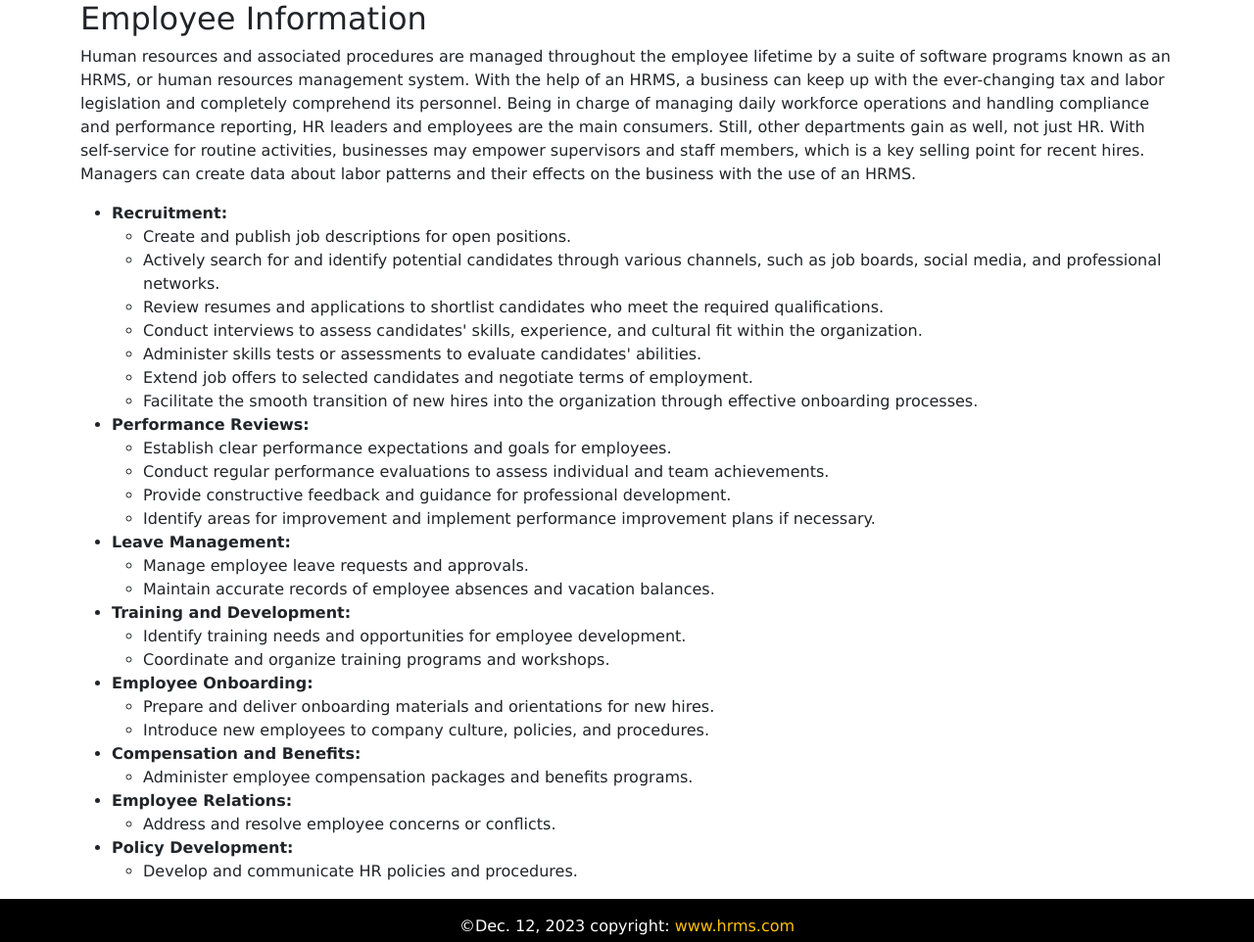
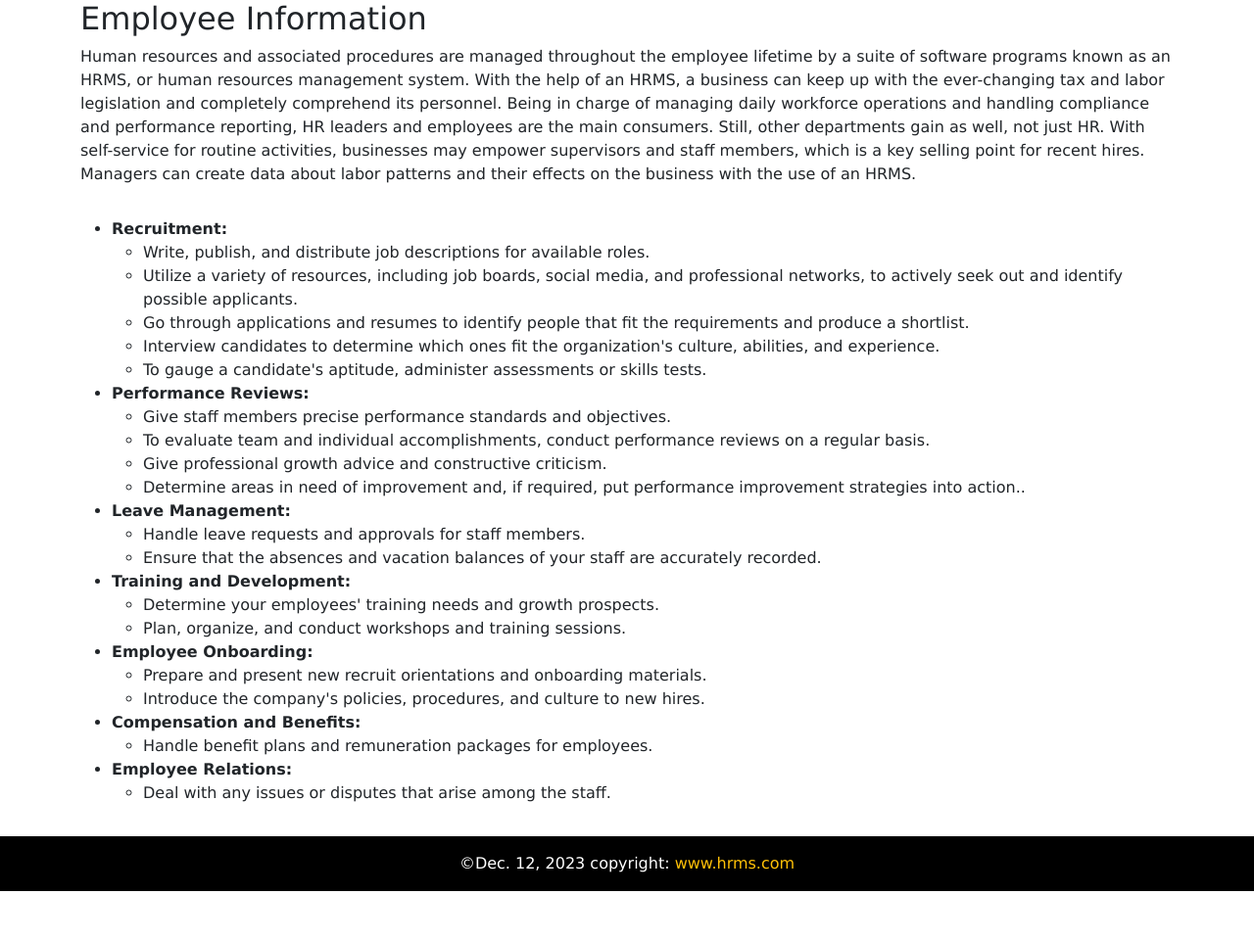
Before and after one commit to MamtaY-28/x22245855HRMS, a Django app: page / in a window 1280 px wide. Shown: the part 72-1034 px from the top of the page at 98% size. Run offline with Django 4.2, Linux system fonts and the light colour scheme.

Commit message:
last changes

```diff
--- a/myApp/static/css/style.css
+++ b/myApp/static/css/style.css
@@ -84,3 +84,11 @@ swal-title{
 .menu-color{
     background-color: #04AA6D;
 }
+
+main {
+    padding: 1em;
+}
+
+section {
+    margin-bottom: 2em;
+}
--- a/myApp/templates/EmployeeList.html
+++ b/myApp/templates/EmployeeList.html
@@ -70,7 +70,7 @@
         <table>
             <caption>
                 <!-- Description: This table represents data related to [Insert Purpose]. -->
-                End Of the table discription work
+                <!-- End Of the table discription work -->
               </caption>
               <!-- Table content... -->
 
--- a/myApp/templates/home.html
+++ b/myApp/templates/home.html
@@ -39,55 +39,47 @@
               <ul>
                 <li><strong>Recruitment:</strong>
                     <ul>
-                        <li>Create and publish job descriptions for open positions.</li>
-                        <li>Actively search for and identify potential candidates through various channels, such as job boards, social media, and professional networks.</li>
-                        <li>Review resumes and applications to shortlist candidates who meet the required qualifications.</li>
-                        <li>Conduct interviews to assess candidates' skills, experience, and cultural fit within the organization.</li>
-                        <li>Administer skills tests or assessments to evaluate candidates' abilities.</li>
-                        <li>Extend job offers to selected candidates and negotiate terms of employment.</li>
-                        <li>Facilitate the smooth transition of new hires into the organization through effective onboarding processes.</li>
+                        <li>Write, publish, and distribute job descriptions for available roles.</li>
+                        <li>Utilize a variety of resources, including job boards, social media, and professional networks, to actively seek out and identify possible applicants.</li>
+                        <li>Go through applications and resumes to identify people that fit the requirements and produce a shortlist.</li>
+                        <li>Interview candidates to determine which ones fit the organization's culture, abilities, and experience.</li>
+                        <li>To gauge a candidate's aptitude, administer assessments or skills tests.</li>
                     </ul>
                 </li>
                 <li><strong>Performance Reviews:</strong>
                     <ul>
-                        <li>Establish clear performance expectations and goals for employees.</li>
-                        <li>Conduct regular performance evaluations to assess individual and team achievements.</li>
-                        <li>Provide constructive feedback and guidance for professional development.</li>
-                        <li>Identify areas for improvement and implement performance improvement plans if necessary.</li>
+                        <li>Give staff members precise performance standards and objectives.</li>
+                        <li>To evaluate team and individual accomplishments, conduct performance reviews on a regular basis.</li>
+                        <li>Give professional growth advice and constructive criticism.</li>
+                        <li>Determine areas in need of improvement and, if required, put performance improvement strategies into action..</li>
                     </ul>
                 </li>
                 <li><strong>Leave Management:</strong>
                     <ul>
-                        <li>Manage employee leave requests and approvals.</li>
-                        <li>Maintain accurate records of employee absences and vacation balances.</li>
+                        <li>Handle leave requests and approvals for staff members.</li>
+                        <li>Ensure that the absences and vacation balances of your staff are accurately recorded.</li>
                     </ul>
                 </li>
                 <li><strong>Training and Development:</strong>
                     <ul>
-                        <li>Identify training needs and opportunities for employee development.</li>
-                        <li>Coordinate and organize training programs and workshops.</li>
+                        <li>Determine your employees' training needs and growth prospects.</li>
+                        <li>Plan, organize, and conduct workshops and training sessions.</li>
                     </ul>
                 </li>
                 <li><strong>Employee Onboarding:</strong>
                     <ul>
-                        <li>Prepare and deliver onboarding materials and orientations for new hires.</li>
-                        <li>Introduce new employees to company culture, policies, and procedures.</li>
+                        <li>Prepare and present new recruit orientations and onboarding materials.</li>
+                        <li>Introduce the company's policies, procedures, and culture to new hires.</li>
                     </ul>
                 </li>
                 <li><strong>Compensation and Benefits:</strong>
                     <ul>
-                        <li>Administer employee compensation packages and benefits programs.</li>
+                        <li>Handle benefit plans and remuneration packages for employees.</li>
                     </ul>
                 </li>
                 <li><strong>Employee Relations:</strong>
                     <ul>
-                        <li>Address and resolve employee concerns or conflicts.</li>
-
-                    </ul>
-                </li>
-                <li><strong>Policy Development:</strong>
-                    <ul>
-                        <li>Develop and communicate HR policies and procedures.</li>
+                        <li>Deal with any issues or disputes that arise among the staff.</li>
 
                     </ul>
                 </li>
```
